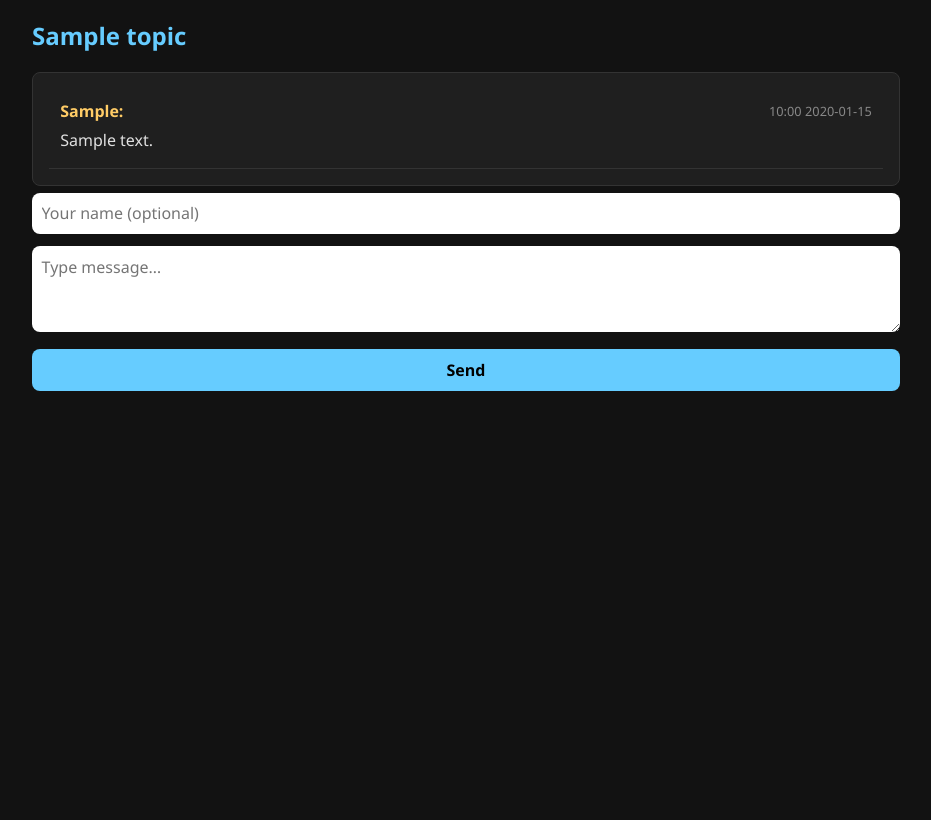
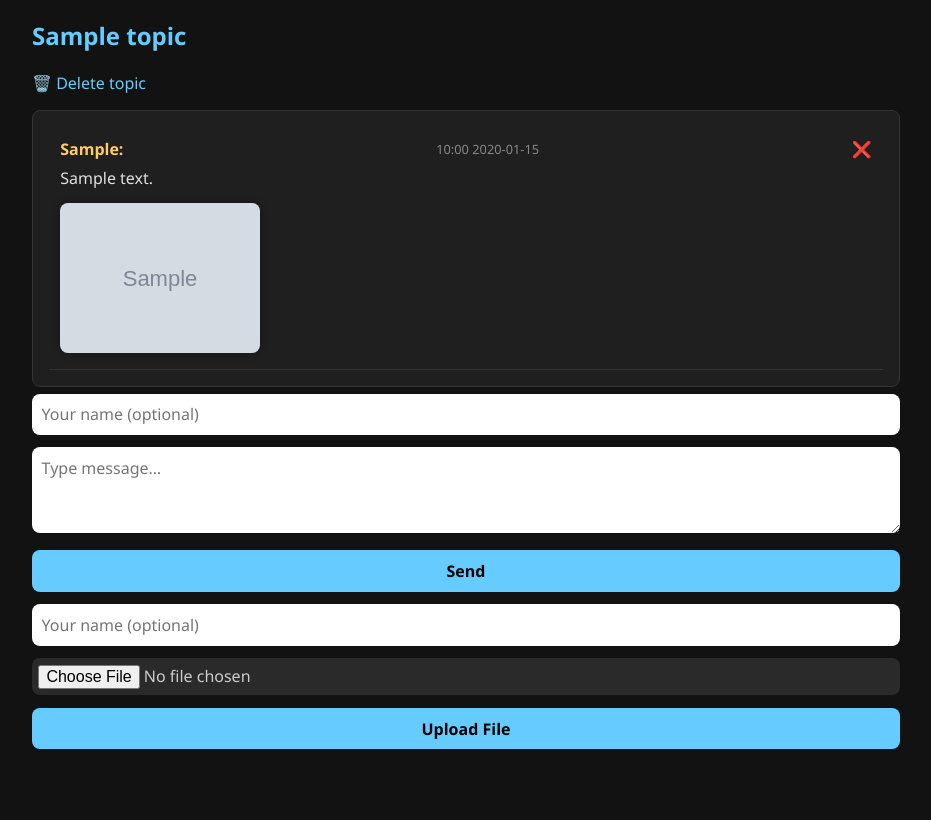
Before and after one commit to luiscamachomateo/private-chat, a Flask app: a page that uses templates/topic.html in a window 1280 px wide. Shown: the part 118-938 px from the top of the page, without its empty margins (174-1105 px from the left). Before the commit the page ends 509 px from the top, so only its background shows below. Run offline with Flask 3, Linux system fonts and the light colour scheme; the visitor is signed in with stand-in values (Sample User, id 1); tables that the repository leaves empty hold one stand-in row (values such as "Sample post"); grey boxes marked "Sample" are stand-in pictures; some libraries are stand-ins or nearby versions.

Commit message:
Update topic.html

```diff
--- a/templates/topic.html
+++ b/templates/topic.html
@@ -1,6 +1,7 @@
 {% extends "base.html" %}
 {% block content %}
 <h2>{{ topic.name }}</h2>
+<a href="{{ url_for('delete_topic', slug=topic.slug) }}" onclick="return confirm('Delete this topic and all messages?')">🗑️ Delete topic</a>
 
 <div class="chatbox" id="chatbox">
   {% for m in msgs %}
@@ -8,16 +9,34 @@
       <div class="header">
         <span class="who">{{ m.sender }}:</span>
         <span class="ts">{{ m.created.strftime('%H:%M %Y-%m-%d') }}</span>
+        {% if m.body or m.filename %}
+          <a class="del" href="{{ url_for('delete_message', id=m.id) }}" onclick="return confirm('Delete this message?')">❌</a>
+        {% endif %}
       </div>
       <div class="txt">{{ m.body|safe }}</div>
+      {% if m.filename %}
+        {% if m.filename.endswith(('.png', '.jpg', '.jpeg', '.gif')) %}
+          <img src="{{ url_for('uploaded_file', filename=m.filename) }}" width="200">
+        {% else %}
+          <a href="{{ url_for('uploaded_file', filename=m.filename) }}" target="_blank">📎 {{ m.filename }}</a>
+        {% endif %}
+      {% endif %}
     </div>
   {% endfor %}
 </div>
 
+<!-- Text Message Form -->
 <form id="msgForm" class="send">
     <input name="sender" id="sender" placeholder="Your name (optional)">
     <textarea name="body" id="body" rows="3" placeholder="Type message…"></textarea>
     <button type="submit">Send</button>
+</form>
+
+<!-- File Upload Form -->
+<form class="send" method="post" enctype="multipart/form-data" action="{{ url_for('upload_file', slug=topic.slug) }}">
+    <input name="sender" placeholder="Your name (optional)">
+    <input type="file" name="file" required>
+    <button type="submit">Upload File</button>
 </form>
 
 <script src="https://cdn.socket.io/4.5.4/socket.io.min.js"></script>
```
